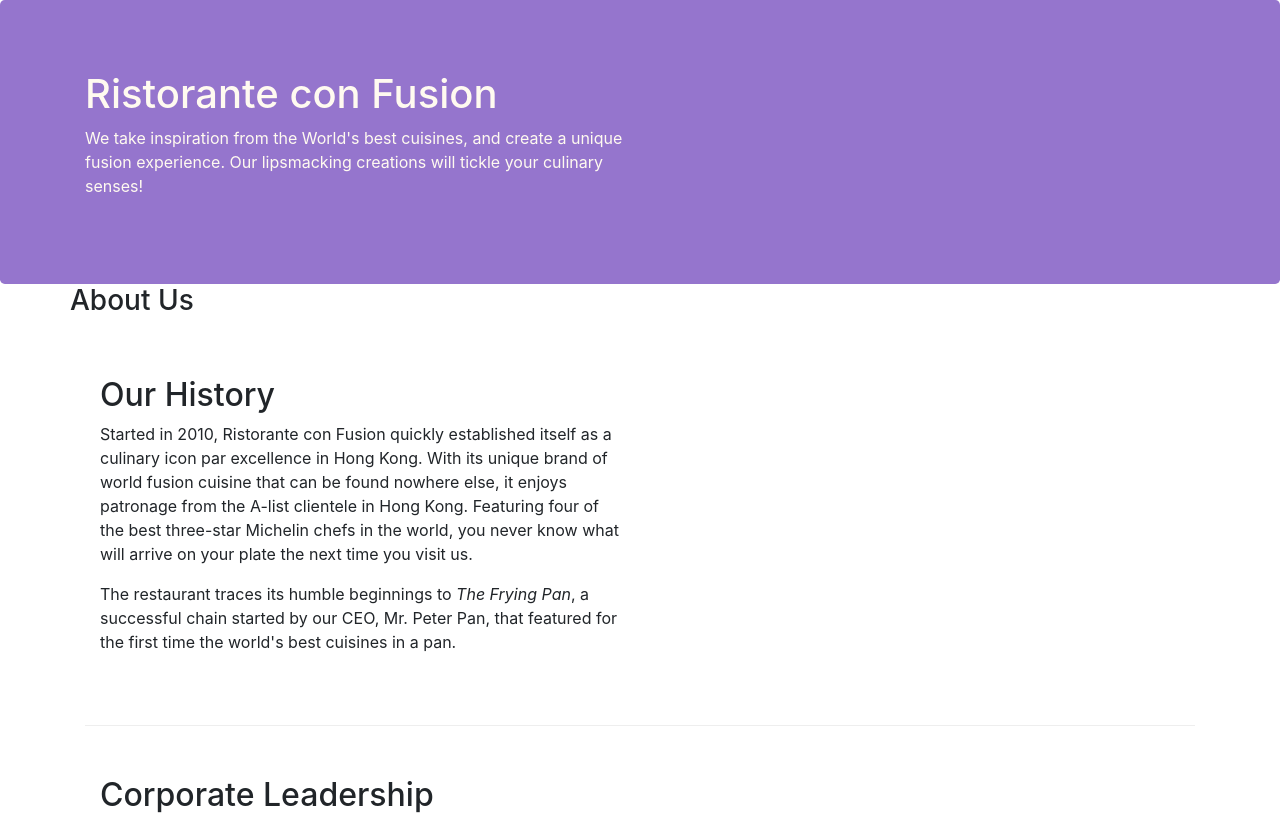
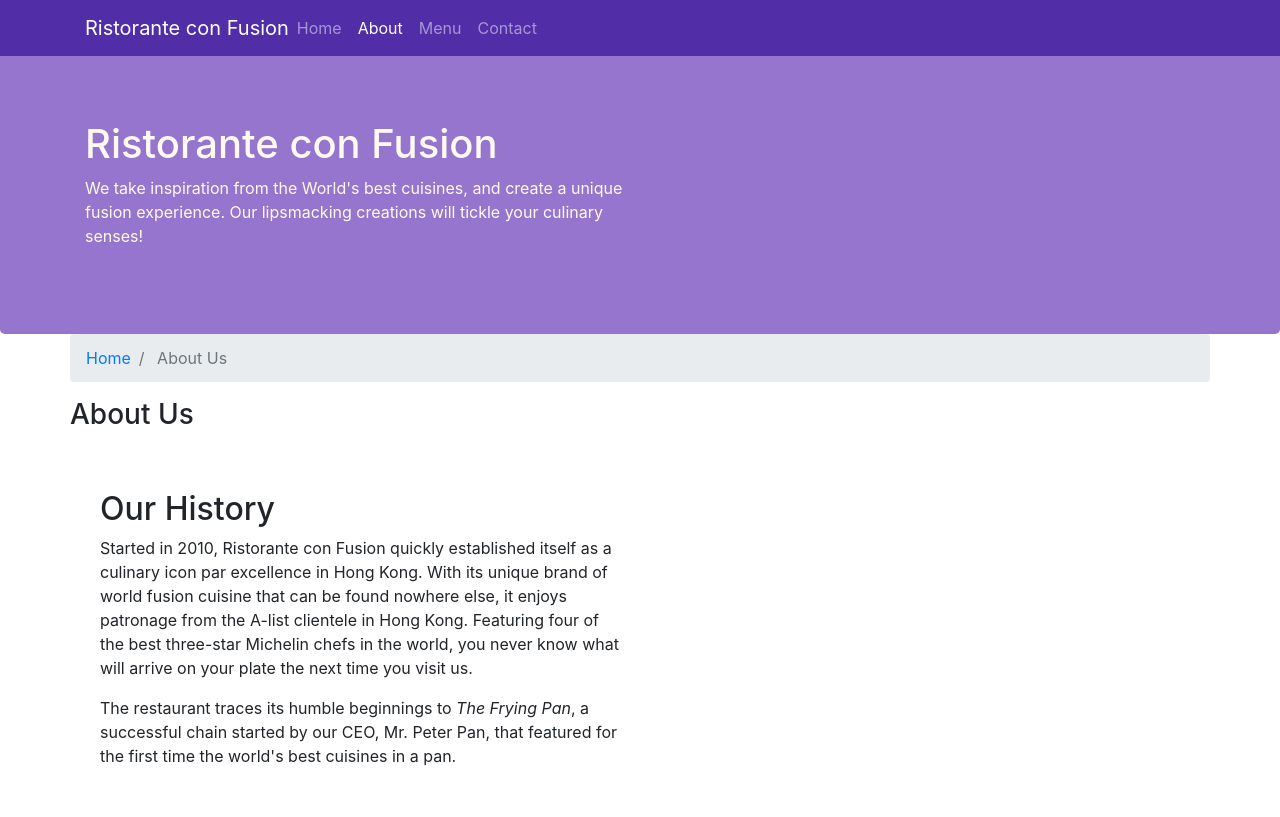
Before and after one commit to manmodesanket/Bootstrap, a website: page aboutus.html in a window 1280 px wide. Shown: the top 817 px of the page. Drawn offline with nearby package versions, Linux system fonts and the light colour scheme.

Commit message:
navbar and breadcrumbs

```diff
--- a/aboutus.html
+++ b/aboutus.html
@@ -13,7 +13,30 @@
 </head>
 
 <body>
-
+    <nav class="navbar navbar-dark navbar-expand-sm fixed-top">
+        <div class="container">
+            <button class="navbar-toggler" type="button" data-toggle="collapse" data-target="#Navbar">
+                <span class="navbar-toggler-icon"></span>
+            </button>
+            <a class="navbar-brand mr-auto" href="./index.html">Ristorante con Fusion</a>
+            <div class="collapse navbar-collapse" id="Navbar">
+                <ul class="navbar-nav mr-auto">
+                    <li class="nav-item">
+                        <a class="nav-link" href="./index.html">Home</a>
+                    </li>
+                    <li class="nav-item">
+                        <a class="nav-link active" href="./aboutus.html">About</a>
+                    </li>
+                    <li class="nav-item">
+                        <a class="nav-link" href="#">Menu</a>
+                    </li>
+                    <li class="nav-item">
+                        <a class="nav-link" href="#">Contact</a>
+                    </li>
+                </ul>
+            </div>
+        </div>
+    </nav>
     <header class="jumbotron">
         <div class="container">
             <div class="row">
@@ -28,8 +51,18 @@
     </header>
 
     <div class="container">
+        <div class="row">
+            <ol class="col-12 breadcrumb">
+                <li class="breadcrumb-item">
+                    <a href="./index.html">Home</a>
+                </li>
+                <li class="breadcrumb-item active">
+                    About Us
+                </li>
+            </ol>
+        </div>
         <div>
-            <div class="row ">
+            <div class="row">
                <h3>About Us</h3>
                <hr>
             </div>
@@ -68,8 +101,8 @@
                 <div class="col-4 offset-1 col-sm-2">
                     <h5>Links</h5>
                     <ul class="list-unstyled">
-                        <li><a href="#">Home</a></li>
-                        <li><a href="#">About</a></li>
+                        <li><a href="./index.html">Home</a></li>
+                        <li><a href="./aboutus.html">About</a></li>
                         <li><a href="#">Menu</a></li>
                         <li><a href="#">Contact</a></li>
                     </ul>
--- a/css/styles.css
+++ b/css/styles.css
@@ -28,3 +28,12 @@
     margin: 0px;
     color: #0f0f0f;
 }
+
+body{
+    padding: 50px 0px 0px 0px;
+    z-index: 0;
+}
+
+.navbar-dark{
+    background-color: #512DA8;
+}
```
Also changed, not shown: index.html (+25 -2 lines).
